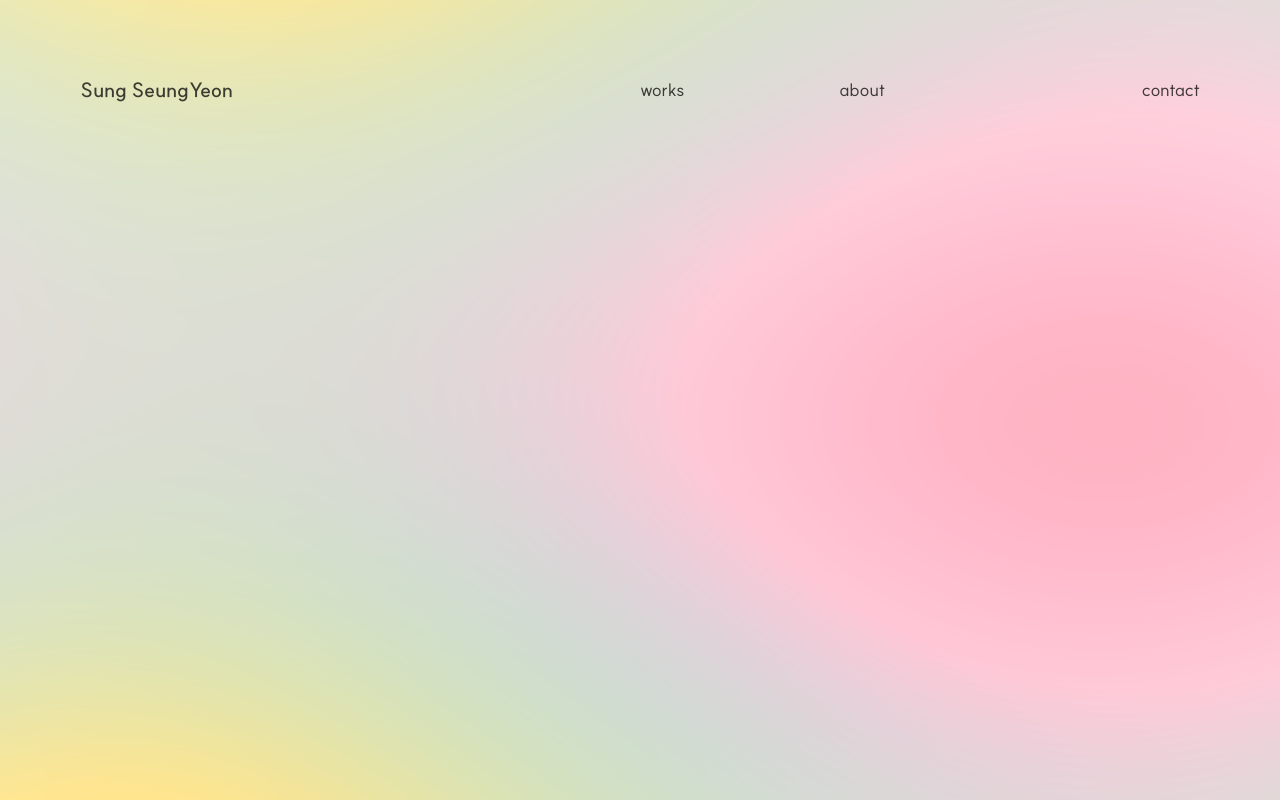
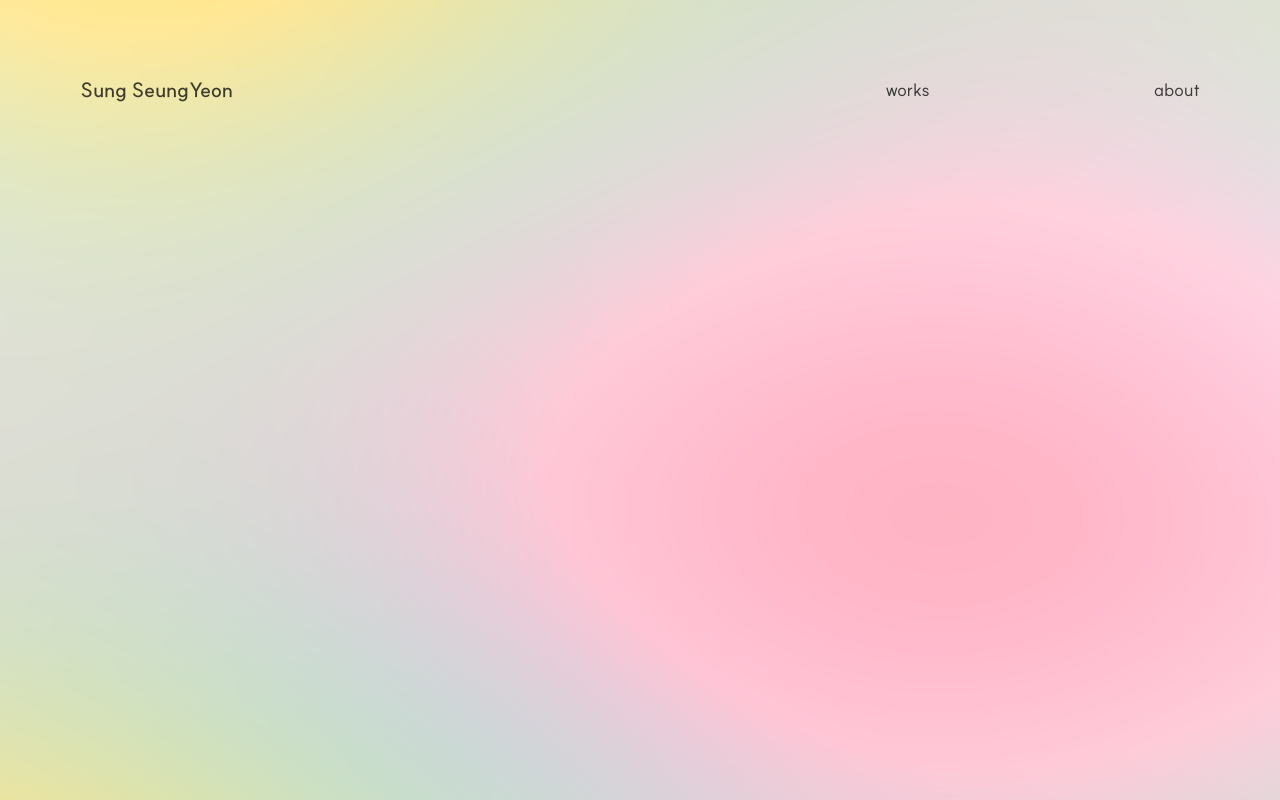
Before and after one commit to alwayssingyo/portfolio, a SvelteKit app: page / in a window 1280 px wide. Built offline with nearby package versions, Linux system fonts and the light colour scheme.

Commit message:
feat: 파비콘 변경, contact 페이지 삭제, 페이지 트랜지션 추가

```diff
--- a/src/lib/assets/styles/page.scss
+++ b/src/lib/assets/styles/page.scss
@@ -1,4 +1,9 @@
+.page-wrapper {
+  height: 100%;
+}
+
 .page {
+  height: 100%;
   padding-top: 180px;
   text-align: center;
 }
--- a/src/lib/components/gnb/Gnb.svelte
+++ b/src/lib/components/gnb/Gnb.svelte
@@ -4,7 +4,6 @@
     <ul>
       <li><a href="/works">works</a></li>
       <li><a href="/about">about</a></li>
-      <li><a href="/contact">contact</a></li>
     </ul>
   </nav>
 </header>
@@ -43,13 +42,13 @@
     width: 50%;
     ul {
       display: flex;
-      justify-content: space-between;
+      justify-content: flex-end;
       li {
         + li {
           margin-left: 10px;
         }
         &:last-of-type {
-          margin-left: 20%;
+          margin-left: 40%;
         }
         a {
           font-size: 18px;
--- a/src/routes/+layout.svelte
+++ b/src/routes/+layout.svelte
@@ -1,8 +1,10 @@
 <script lang="ts">
   import { onMount } from "svelte";
+  import { page } from "$app/stores";
   import Gnb from "$lib/components/gnb/Gnb.svelte";
   import "$lib/assets/styles/global.scss";
   import Lenis from "@studio-freight/lenis";
+  import { gsap } from "gsap";
 
   let lenis: Lenis;
   let rafId: number;
@@ -22,6 +24,28 @@
     rafId = requestAnimationFrame(raf);
   });
 
+  /* ===============================
+   * page transition
+   * =============================== */
+  let pageContainer: HTMLDivElement;
+
+  $: $page.url.pathname, fadeIn();
+
+  const fadeIn = () => {
+    if (!pageContainer) return;
+
+    gsap.fromTo(
+      pageContainer,
+      { opacity: 0 },
+      {
+        opacity: 1,
+        duration: 1.5,
+        ease: "power2.out",
+        clearProps: "opacity",
+      },
+    );
+  };
+
   export let data;
 </script>
 
@@ -33,4 +57,6 @@
 
 <Gnb />
 
-<slot />
+<div bind:this={pageContainer} class="page-wrapper">
+  <slot />
+</div>
```
Also changed, not shown: src/routes/contact/+page.svelte (deleted, +0 -7 lines), 1 other file (tests, documents, lock files or other folders).
